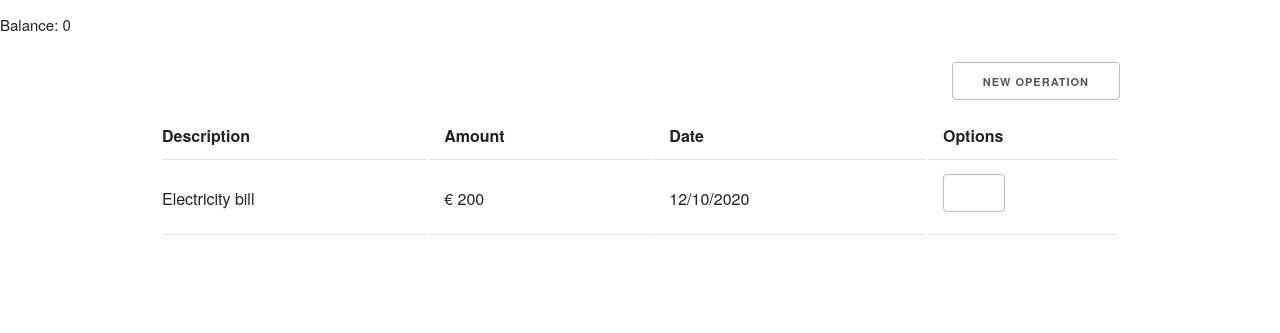
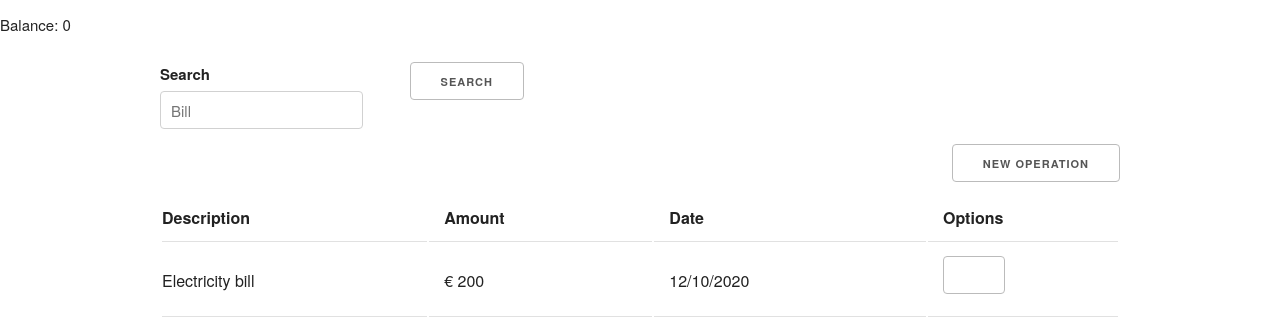
Before and after one commit to flaviocolonna/money-tracking-app, a website: page src/index.html in a window 1280 px wide. Shown: the part 67-400 px from the top of the page. Drawn offline with nearby package versions, Linux system fonts and the light colour scheme.

Commit message:
Add search container. Add helpers for flex design and for general tags.

```diff
--- /dev/null
+++ b/src/css/flex.css
@@ -0,0 +1,6 @@
+.d-flex {
+    display: flex;
+}
+.v-bottom {
+    align-items: flex-end;
+}
--- /dev/null
+++ b/src/css/helpers.css
@@ -0,0 +1,3 @@
+.no-margin {
+    margin: 0;
+}
--- a/src/index.html
+++ b/src/index.html
@@ -22,6 +22,17 @@
         </div>
     </header>
     <main class="container">
+        <!-- Start Search container -->
+        <div class="row d-flex v-bottom">
+            <div class="three columns">
+                <label for="search-input">Search</label>
+                <input type="text" class="no-margin" placeholder="Bill" id="search-input" />
+            </div>
+            <div class="two columns">
+                <button class="no-margin">Search</button>
+            </div>
+        </div>
+        <!-- End Table container -->
         <div class="row">
             <div class="twelve columns">
                 <button class="u-pull-right">New operation</button>
```
